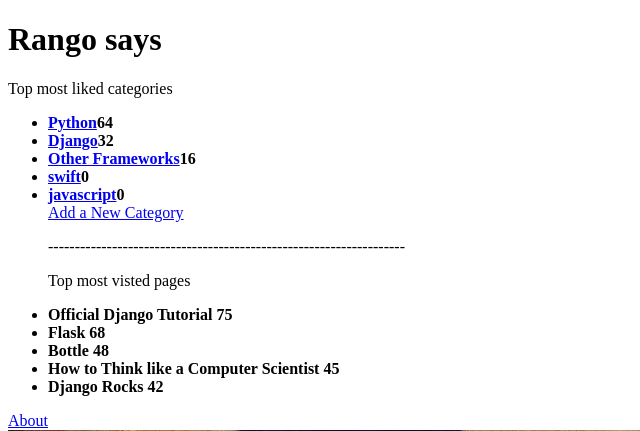
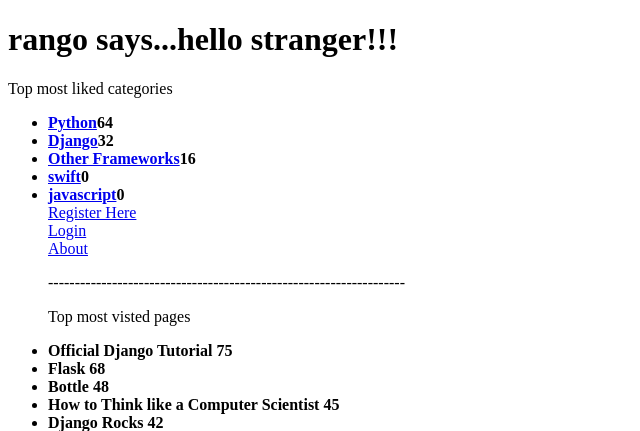
Before and after one commit to Ramesh7128/tango-with-django, a Django app: page /rango/ in a window 1280 px wide. Shown: the top 431 px of the page, without its empty margins (0-640 px from the left). Run offline with Django 3.2, Linux system fonts and the light colour scheme; data comes from the database, SQL or seed files in the repository; both versions use the stored data as it was after the commit; parts of the project's set-up code (start-up, migrations or seed data) failed here and were passed over.

Commit message:
login and registeration

```diff
--- a/rango/forms.py
+++ b/rango/forms.py
@@ -34,7 +34,6 @@ class UserForm(forms.ModelForm):
 
     class Meta:
         model = User
-
         fields = ('username', 'email', 'password')
 
 class UserProfileForm(forms.ModelForm):
--- a/rango/urls.py
+++ b/rango/urls.py
@@ -8,6 +8,10 @@ urlpatterns = patterns('',
     url(r'^$', views.index, name='index'),
     url(r'^about/$', views.about, name='about'),
     url(r'^add_category/$', views.add_category, name='add_category'),
+    url(r'^register/$', views.register, name='register'),
+    url(r'^login/$', views.user_login, name='login'),
+    url(r'^restricted/$', views.restricted, name='restricted'),
+    url(r'^logout/$', views.user_logout, name='logout'),
     url(r'^(?P<category_name_url>\w+)/$', views.category, name='category'),
     url(r'^category/(?P<category_name_url>\w+)/add_page/$', views.add_pages, name='add_pages'),
     # Examples:
--- a/rango/views.py
+++ b/rango/views.py
@@ -1,9 +1,11 @@
 # Create your views here.
-from django.http import HttpResponse
+from django.http import HttpResponse, HttpResponseRedirect
 from django.template import RequestContext
 from django.shortcuts import render_to_response
 from rango.models import Category, Page
 from rango.forms import CategoryForm, PageForm, UserForm, UserProfileForm
+from django.contrib.auth import authenticate, login, logout
+from django.contrib.auth.decorators import login_required
 
 def encode_url(url):
     url = url.replace(' ', '_')
@@ -103,7 +105,7 @@ def register(request):
 
         if user_form.is_valid() and profile_form.is_valid():
             user = user_form.save()
-            user.set_passwaord(user.password)
+            user.set_password(user.password)
             user.save()
 
             profile = profile_form.save(commit=False)
@@ -112,12 +114,42 @@ def register(request):
             if 'picture' in request.FILES:
                 profile.picture = request.FILES['picture']
 
-                profile.save()
+            profile.save()
+            registered = True
 
-                registered = True
+    else:
+        user_form = UserForm()
+        profile_form = UserProfileForm()
 
+    return render_to_response('rango/register.html', {'user_form': user_form, 'profile_form': profile_form, 'registered': registered,}, context)
+
+def user_login(request):
+    context = RequestContext(request)
+
+    if request.method == 'POST':
+        username = request.POST['username']
+        password = request.POST['password']
+
+        user = authenticate(username=username, password=password)
+
+        if user:
+            if user.is_active:
+                login(request, user)
+                return HttpResponseRedirect('/rango/')
+            else:
+                return HttpResponse('your rango account is disabled')
         else:
-            user_form = UserForm()
-            profile_form = UserProfileForm()
+            print "invalid login details : {0}, {1}".format(username, password)
+            return HttpResponse("invalid login details supplied")
+    else:
+        return render_to_response('rango/login.html', {}, context)
 
-        return render_to_response('rango/register.html', {'user_form': user_form, 'profile_form': profile_form, 'registered': registered}, context)
+@login_required
+def restricted(request):
+    return HttpResponse("since you are logged in , you can see this")
+
+
+@login_required
+def user_logout(request):
+    logout(request)
+    return HttpResponseRedirect('/rango/')
--- a/tango_with_django_project/settings.py
+++ b/tango_with_django_project/settings.py
@@ -7,6 +7,7 @@ TEMPLATE_PATH = os.path.join(PROJECT_PATH, 'templates')
 DATABASE_PATH = os.path.join(PROJECT_PATH, 'rango.db')
 DEBUG = True
 TEMPLATE_DEBUG = DEBUG
+LOGIN_URL = '/rango/login/'
 
 ADMINS = (
     # ('Your Name', 'your_email@example.com'),
--- a/templates/rango/category.html
+++ b/templates/rango/category.html
@@ -18,6 +18,8 @@
         {% else %}
             <strong>No categories by that name</strong>
         {% endif %}
+        {% if user.is_authenticated %}
         <a href="/rango/category/{{ category_name_url }}/add_page/">add pages</a>
+        {% endif %}
     </body>
 </html>
--- a/templates/rango/index.html
+++ b/templates/rango/index.html
@@ -5,7 +5,11 @@
         <title>Rango</title>
     </head>
     <body>
-        <h1>Rango says</h1>
+        {% if user.is_authenticated %}
+        <h1>Rango says...hello {{ user.username }}</h1>
+        {% else %}
+        <h1>rango says...hello stranger!!!</h1>
+        {% endif %}
         <p>Top most liked categories</p>
         {%  if categories %}
             <ul>
@@ -16,8 +20,17 @@
                     </li>
                     {%  endfor %}
         {% endif %}
-        <a href="/rango/add_category/">Add a New Category</a>
 
+        {% if user.is_authenticated %}
+        <a href="/rango/restricted/">Restricted page</a>
+        <a href="/rango/logout/">Logout</a>
+        <a href="/rango/add_category/">Add a New Category</a><br />
+        {% else %}
+        <a href="/rango/register/">Register Here</a><br />
+        <a href="/rango/login/">Login</a><br />
+        {% endif %}
+
+        <a href='/rango/about'>About</a><br/>
         <p>-------------------------------------------------------------------</p>
         <p>Top most visted pages</p>
         {% if pages %}
@@ -30,7 +43,7 @@
             </ul>
         {% endif %}
 
-        <a href='/rango/about'>About</a><br/>
+
         <img src="{% static "dp.jpg" %}" alt = "dkjshkjhf" />
     </body>
 </html>
```
Also changed, not shown: templates/rango/login.html (added, +17 -0 lines), rango.db, templates/rango/base.html (added), 4 other files.
